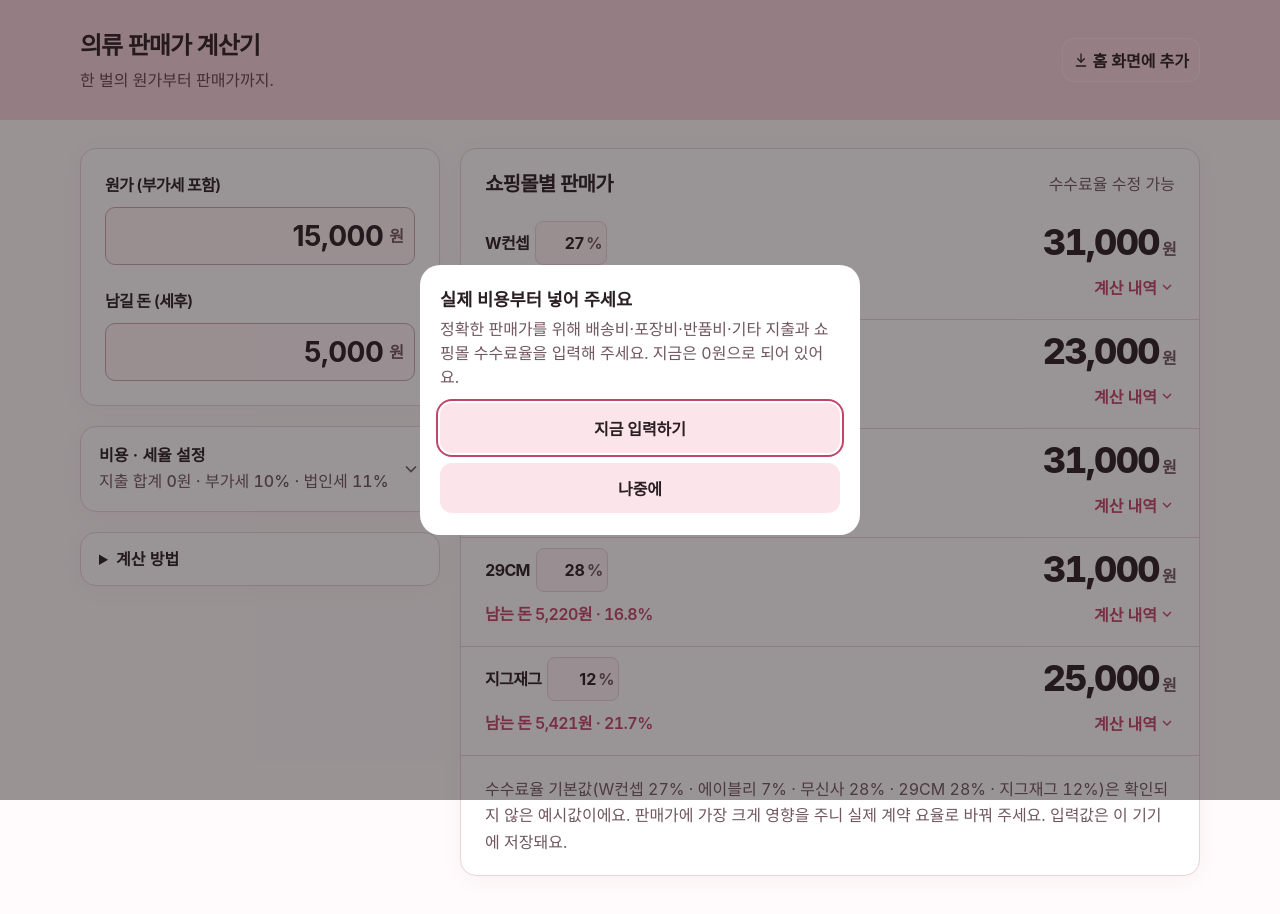
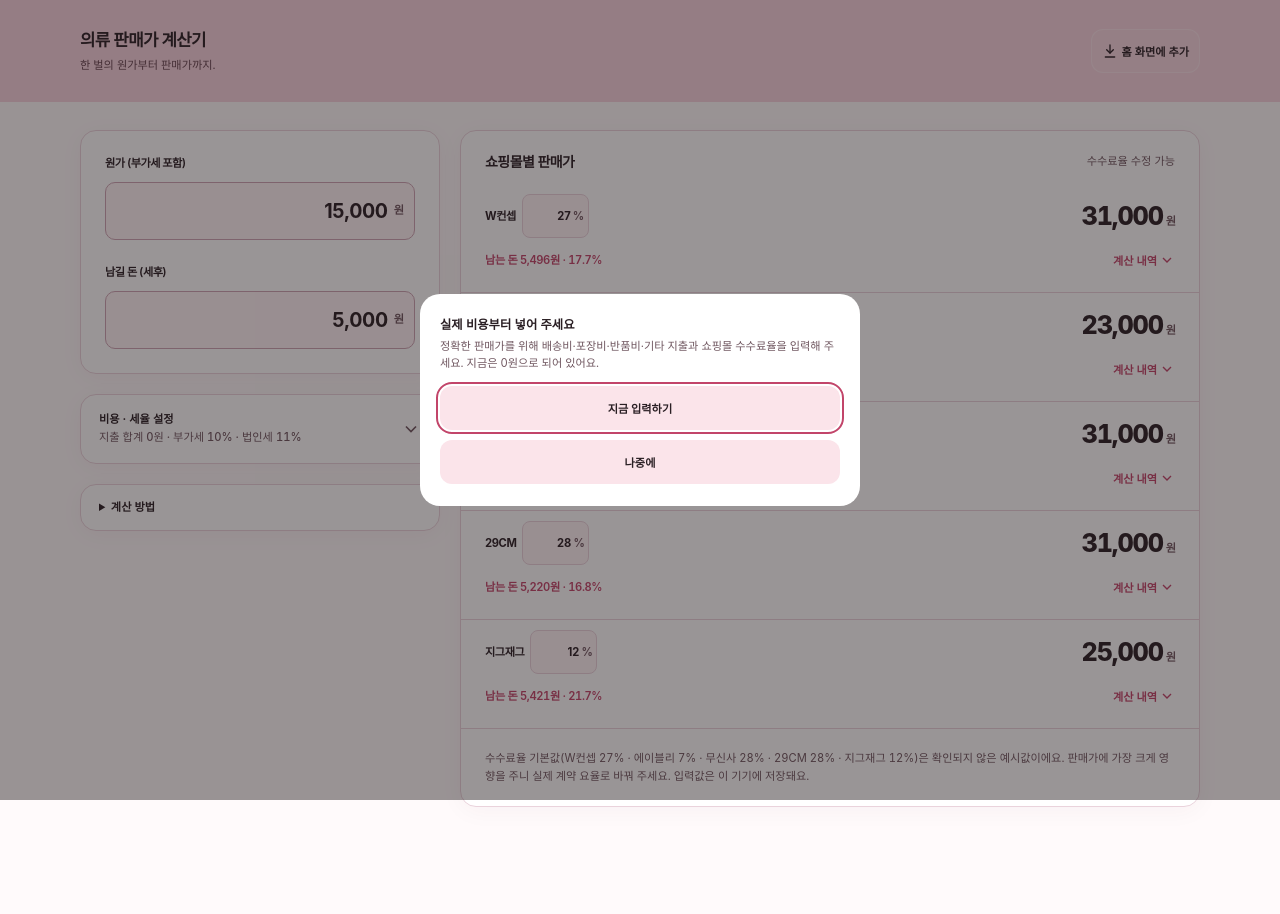
Before and after one commit to ddobagipartners-ai/price-calc, a plain HTML site: page index.html in a window 1280 px wide. After the commit the page ends 847 px from the top, so only its background shows below. Drawn offline with Linux system fonts and the light colour scheme.

Commit message:
전체 글자 크기 30% 축소
Co-Authored-By: Claude Opus 5.5 <noreply@anthropic.com>
Claude-Session: https://claude.ai/code/session_019aqSMtwP14T7u5y26NZsPD

```diff
--- a/index.html
+++ b/index.html
@@ -2,7 +2,7 @@
 <html lang="ko">
 <head>
 <meta charset="utf-8">
-<meta name="viewport" content="width=device-width,initial-scale=1,viewport-fit=cover">
+<meta name="viewport" content="width=device-width,initial-scale=1,maximum-scale=1,viewport-fit=cover">
 <title>의류 판매가 계산기</title>
 <link rel="manifest" href="manifest.webmanifest">
 <link rel="apple-touch-icon" href="apple-touch-icon.png">
@@ -35,8 +35,8 @@
   --shadow:none; color-scheme:dark}}
 *{box-sizing:border-box}
 [hidden]{display:none!important}
-html{-webkit-text-size-adjust:100%}
-body{margin:0;background:var(--bg);color:var(--fg);font-family:var(--sans);font-size:16px;line-height:1.5;
+html{-webkit-text-size-adjust:100%;font-size:70%}
+body{margin:0;background:var(--bg);color:var(--fg);font-family:var(--sans);font-size:11.2px;line-height:1.5;
   font-feature-settings:"tnum";-webkit-font-smoothing:antialiased}
 .gut{padding-left:max(16px,env(safe-area-inset-left,0px));padding-right:max(16px,env(safe-area-inset-right,0px))}
 .inner{max-width:1080px;margin:0 auto}
@@ -145,9 +145,9 @@ body,input,button{font-variant-numeric:tabular-nums}
 :root{--muted:#705760;--line:#ead3dc;--field:#fff3f6;--field-line:#cda4b3;--bg:#fffafb;--shadow:0 4px 24px rgba(70,30,46,.04)}
 .top{padding-top:calc(env(safe-area-inset-top,0px) + 14px);padding-bottom:16px}
 .top .inner{align-items:center;gap:8px}
-.top h1{font-size:19px;letter-spacing:-.04em}
-.top p{font-size:16px;opacity:1;color:#65434f;margin-top:4px}
-.install{min-height:44px;padding:8px 10px;font-size:16px;border-radius:12px;gap:4px}
+.top h1{font-size:13.3px;letter-spacing:-.04em}
+.top p{font-size:11.2px;opacity:1;color:#65434f;margin-top:4px}
+.install{min-height:44px;padding:8px 10px;font-size:11.2px;border-radius:12px;gap:4px}
 .install svg{display:none}
 main{margin-top:0;padding-top:12px}
 .inner{max-width:1120px}
@@ -155,29 +155,29 @@ main{margin-top:0;padding-top:12px}
 .card{border-radius:16px}
 .main-inputs{padding:12px;grid-template-columns:minmax(0,1fr) minmax(0,1fr);gap:12px}
 .big{min-width:0}
-.big label{font-size:16px;margin-bottom:6px;color:var(--fg);letter-spacing:-.05em}
+.big label{font-size:11.2px;margin-bottom:6px;color:var(--fg);letter-spacing:-.05em}
 .money{padding:0 10px;border-width:1px;border-radius:10px}
-.money input{font-size:24px;min-height:48px;padding:6px 0}
-.money.sm input{min-height:44px;font-size:16px}
+.money input{font-size:16.8px;min-height:48px;padding:6px 0}
+.money.sm input{min-height:44px;font-size:11.2px}
 .results-head{padding:12px 12px 8px;align-items:center;flex-wrap:wrap}
-.results-head h2{font-size:18px;letter-spacing:-.04em}
-.results-head span{font-size:16px}
+.results-head h2{font-size:12.6px;letter-spacing:-.04em}
+.results-head span{font-size:11.2px}
 .mall-row{padding:4px 12px;gap:0 8px}
-.mall-name{gap:6px;font-size:16px;letter-spacing:-.04em}
+.mall-name{gap:6px;font-size:11.2px;letter-spacing:-.04em}
 .rate{height:44px;padding:0 4px;background:var(--surface-2);border-color:var(--line)}
-.rate input{width:44px;min-height:44px;font-size:16px}
-.rate span{font-size:16px}
-.price{font-size:30px;line-height:1.2;letter-spacing:-.045em;font-weight:800}
-.price small{font-size:16px;margin-left:3px}
+.rate input{width:44px;min-height:44px;font-size:11.2px}
+.rate span{font-size:11.2px}
+.price{font-size:21px;line-height:1.2;letter-spacing:-.045em;font-weight:800}
+.price small{font-size:11.2px;margin-left:3px}
 .sub{gap:0}
-.pill{font-size:16px;padding:2px 0;background:none;letter-spacing:-.035em}
+.pill{font-size:11.2px;padding:2px 0;background:none;letter-spacing:-.035em}
 .pill.bad{padding:4px 6px}
-.toggle{min-height:44px;min-width:44px;font-size:16px;padding:0 0 0 8px}
+.toggle{min-height:44px;min-width:44px;font-size:11.2px;padding:0 0 0 8px}
 .breakdown{margin:0 12px 12px;padding:12px}
-.note{font-size:16px;padding:14px 12px;line-height:1.65}
+.note{font-size:11.2px;padding:14px 12px;line-height:1.65}
 .settings-body{gap:24px}
-.grp-title{font-size:16px;letter-spacing:0;color:var(--accent)}
-.row label,.row .lbl-edit,.row small{font-size:16px}
+.grp-title{font-size:11.2px;letter-spacing:0;color:var(--accent)}
+.row label,.row .lbl-edit,.row small{font-size:11.2px}
 .row small{margin-top:4px}
 .lbl-edit{min-height:44px}
 .reset,summary{min-height:44px}
@@ -187,24 +187,24 @@ main{margin-top:0;padding-top:12px}
 @media(prefers-color-scheme:dark){:root{--muted:#d3b5c2;--line:#624451;--field:#36252e;--field-line:#896374;--bg:#1d1418;--shadow:none}.top p{color:#e4c3d1}}
 @media(min-width:900px){
  .top{padding-top:28px;padding-bottom:28px}
- .top h1{font-size:24px}
+ .top h1{font-size:16.8px}
  .install svg{display:block}
  main{padding-top:28px}
  .layout{grid-template-columns:360px minmax(0,1fr);grid-template-rows:auto auto 1fr;gap:20px;align-items:start}
  .main-inputs{grid-column:1;grid-row:1;padding:24px;grid-template-columns:1fr;gap:24px}
  .big label{margin-bottom:10px}
- .money input{font-size:28px;min-height:56px}
+ .money input{font-size:19.6px;min-height:56px}
  .results{grid-column:2;grid-row:1 / span 3}
  .settings{grid-column:1;grid-row:2}
  .how{grid-column:1;grid-row:3}
  .results-head{padding:20px 24px 12px}
- .results-head h2{font-size:20px}
+ .results-head h2{font-size:14px}
  .mall-row{padding:10px 24px}
- .price{font-size:36px}
+ .price{font-size:25.2px}
  .note{padding:20px 24px}
  .breakdown{margin-left:24px;margin-right:24px}
 }
-@media(max-width:359px){.top .inner{flex-wrap:wrap}.main-inputs{grid-template-columns:1fr}.mall-name{gap:4px}.price{font-size:26px}.results-head{align-items:flex-start;flex-direction:column}}
+@media(max-width:359px){.top .inner{flex-wrap:wrap}.main-inputs{grid-template-columns:1fr}.mall-name{gap:4px}.price{font-size:18.2px}.results-head{align-items:flex-start;flex-direction:column}}
 </style>
 </head>
 <body>
```
